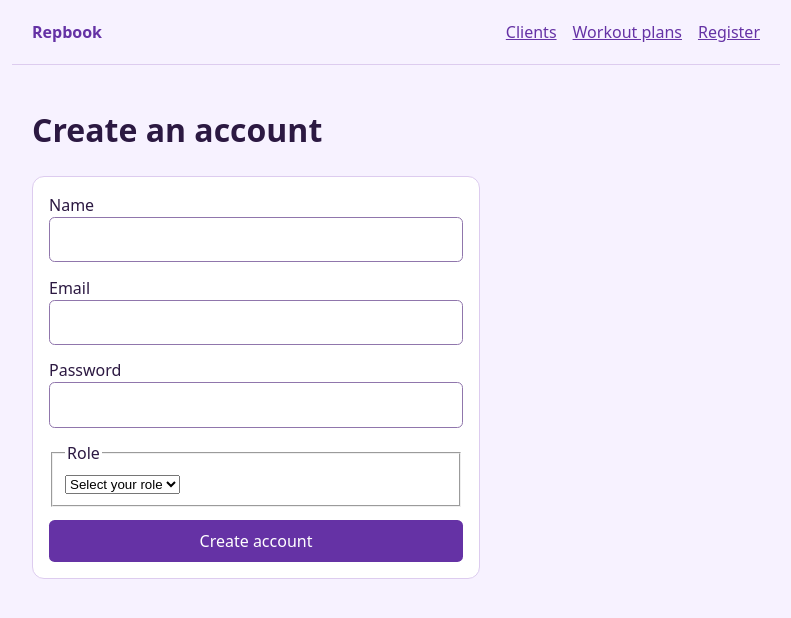
After one commit to wuwu666-rgb/trainer-progress-tracker, a Flask app: page /register in a window 1280 px wide. The commit adds this page. Shown: the top 618 px of the page, without its empty margins (244-1035 px from the left). Run offline with Flask 3, Linux system fonts and the light colour scheme.

Commit message:
Add trainer and client registration

```diff
--- a/app.py
+++ b/app.py
@@ -1,7 +1,11 @@
 from pathlib import Path
+import os
+import secrets
 import sqlite3
 
 from flask import Flask, g, render_template
+
+from auth import bp as auth, csrf_token
 
 from clients import bp as clients
 from planning import bp as planning
@@ -11,7 +15,13 @@ from history import bp as history
 app = Flask(__name__)
 app.config["DATABASE"] = Path(__file__).with_name("trainer.sqlite3")
 
-for blueprint in (clients, planning, sessions, history):
+app.config.update(
+    SECRET_KEY=os.environ.get("REPBOOK_SECRET_KEY") or secrets.token_hex(32),
+    SESSION_COOKIE_SAMESITE="Lax",
+)
+app.jinja_env.globals["csrf_token"] = csrf_token
+
+for blueprint in (auth, clients, planning, sessions, history):
     app.register_blueprint(blueprint)
 
 
--- /dev/null
+++ b/auth.py
@@ -0,0 +1,48 @@
+import re
+import secrets
+
+from flask import Blueprint, abort, g, redirect, render_template, request, session, url_for
+from werkzeug.security import generate_password_hash
+
+bp = Blueprint("auth", __name__)
+
+
+def csrf_token():
+    if "csrf_token" not in session:
+        session["csrf_token"] = secrets.token_urlsafe(32)
+    return session["csrf_token"]
+
+
+def check_csrf():
+    expected = session.get("csrf_token", "")
+    supplied = request.form.get("csrf_token", "")
+    if not expected or not secrets.compare_digest(expected.encode(), supplied.encode()):
+        abort(400)
+
+
+@bp.route("/register", methods=["GET", "POST"])
+def register():
+    error = None
+    if request.method == "POST":
+        check_csrf()
+        name = request.form.get("name", "").strip()
+        email = request.form.get("email", "").strip().lower()
+        password = request.form.get("password", "")
+        role = request.form.get("role", "")
+
+        if not name or not re.fullmatch(r"[^@\s]+@[^@\s]+\.[^@\s]+", email):
+            error = "Enter a name and a valid email address."
+        elif not password or len(password) > 256 or role not in ("trainer", "client"):
+            error = "Enter a password of up to 256 characters and select a role."
+        else:
+            with g.db:
+                result = g.db.execute(
+                    "INSERT INTO users (name, email, password_hash, role) VALUES (?, ?, ?, ?) "
+                    "ON CONFLICT(email) DO NOTHING",
+                    (name, email, generate_password_hash(password), role),
+                )
+            if result.rowcount:
+                return redirect(url_for("auth.register", registered=1))
+            error = "An account already uses that email address."
+
+    return render_template("auth.html", registering=True, error=error), 400 if error else 200
--- a/schema.sql
+++ b/schema.sql
@@ -13,3 +13,11 @@ CREATE TABLE IF NOT EXISTS workouts (
 );
 
 INSERT OR IGNORE INTO clients (id, name) VALUES (1, 'Sample Client');
+
+CREATE TABLE IF NOT EXISTS users (
+    id INTEGER PRIMARY KEY,
+    name TEXT NOT NULL,
+    email TEXT NOT NULL UNIQUE,
+    password_hash TEXT NOT NULL,
+    role TEXT NOT NULL CHECK (role IN ('trainer', 'client'))
+);
--- /dev/null
+++ b/templates/auth.html
@@ -0,0 +1,28 @@
+{% extends "base.html" %}
+{% block content %}
+<h1>{{ "Create an account" if registering else "Log in" }}</h1>
+{% if request.args.get("registered") %}
+<p>Account created.</p>
+{% endif %}
+{% if error %}<p role="alert">{{ error }}</p>{% endif %}
+<form method="post">
+  <input type="hidden" name="csrf_token" value="{{ csrf_token() }}">
+  {% if registering %}
+  <label>Name <input name="name" value="{{ request.form.get('name', '') }}" autocomplete="name" required></label>
+  {% endif %}
+  <label>Email <input type="email" name="email" value="{{ request.form.get('email', '') }}" autocomplete="email" required></label>
+  <label>Password <input type="password" name="password" maxlength="256" autocomplete="{{ 'new-password' if registering else 'current-password' }}" required></label>
+  {% if registering %}
+  <fieldset>
+    <legend>Role</legend>
+    <select name="role" aria-label="Role" required>
+      <option value="">Select your role</option>
+      {% for role in ("trainer", "client") %}
+      <option value="{{ role }}"{% if request.form.get("role") == role %} selected{% endif %}>{{ role|capitalize }}</option>
+      {% endfor %}
+    </select>
+  </fieldset>
+  {% endif %}
+  <button type="submit">{{ "Create account" if registering else "Log in" }}</button>
+</form>
+{% endblock %}
--- a/templates/base.html
+++ b/templates/base.html
@@ -12,6 +12,7 @@
     <nav aria-label="Main navigation">
       <a href="{{ url_for('clients.index') }}">Clients</a>
       <a href="{{ url_for('planning.index') }}">Workout plans</a>
+      <a href="{{ url_for('auth.register') }}">Register</a>
     </nav>
   </header>
   <main>{% block content %}{% endblock %}</main>
```
